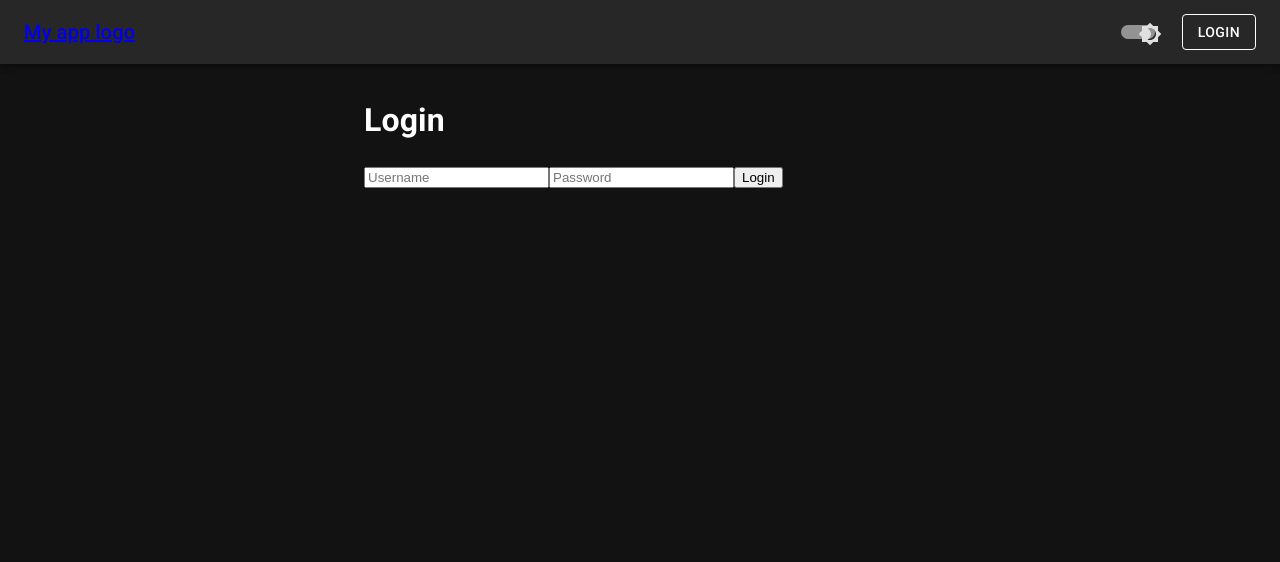
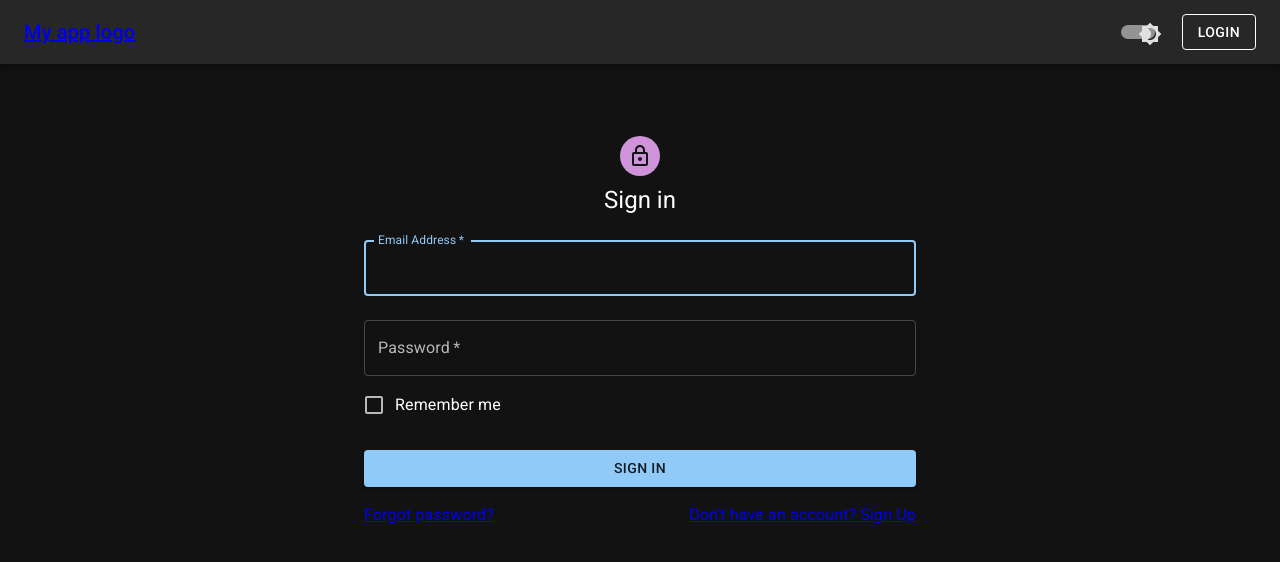
Before and after one commit to serjo96/react_blueprint, a React (Create React App) app: page /sign-in in a window 1280 px wide. Shown: the top 562 px of the page. Built offline with nearby package versions, Linux system fonts and the light colour scheme.

Commit message:
Updated style of pages

```diff
--- a/src/features/auth/copmonents/login-form.tsx
+++ b/src/features/auth/copmonents/login-form.tsx
@@ -1,6 +1,8 @@
 import React, { SyntheticEvent, useState } from 'react';
+import {Link, useNavigate} from 'react-router-dom';
+import {Box, Button, Checkbox, FormControlLabel, Grid, TextField} from "@mui/material";
+
 import { useAuth } from '~/features/auth/cotext/useAuth';
-import { useNavigate } from 'react-router-dom';
 
 const LoginForm = () => {
   const { login } = useAuth();
@@ -11,9 +13,7 @@
   const handleSubmit = async (event: SyntheticEvent) => {
     event.preventDefault();
     try {
-      // Используем значения состояния name и password
       await login({ name, password });
-      // Обработка ответа от login
       navigate('/calendar')
     } catch (error) {
 
@@ -29,21 +29,57 @@
   };
 
   return (
-    <form onSubmit={handleSubmit}>
-      <input
-        type="text"
+
+    <Box component="form" onSubmit={handleSubmit} noValidate sx={{ mt: 1 }}>
+      <TextField
+        margin="normal"
+        required
+        fullWidth
+        id="email"
+        label="Email Address"
+        name="email"
+        autoComplete="email"
+        autoFocus
         value={name}
         onChange={handleNameChange}
-        placeholder="Username"
       />
-      <input
+      <TextField
+        margin="normal"
+        required
+        fullWidth
+        name="password"
+        label="Password"
         type="password"
+        id="password"
+        autoComplete="current-password"
         value={password}
         onChange={handlePasswordChange}
-        placeholder="Password"
       />
-      <button type="submit">Login</button>
-    </form>
+      <FormControlLabel
+        control={<Checkbox value="remember" color="primary" />}
+        label="Remember me"
+      />
+      <Button
+        type="submit"
+        fullWidth
+        variant="contained"
+        sx={{ mt: 3, mb: 2 }}
+      >
+        Sign In
+      </Button>
+      <Grid container>
+        <Grid item xs>
+          <Link to={'/password-recovery'}>
+            Forgot password?
+          </Link>
+        </Grid>
+        <Grid item>
+          <Link to={'/sign-up'}>
+            {"Don't have an account? Sign Up"}
+          </Link>
+        </Grid>
+      </Grid>
+    </Box>
   );
 };
 
--- a/src/features/auth/copmonents/register-form.tsx
+++ b/src/features/auth/copmonents/register-form.tsx
@@ -1,4 +1,8 @@
+import {Avatar, Box, Button, Checkbox, FormControlLabel, Grid, TextField, Typography} from "@mui/material";
+import LockOutlinedIcon from '@mui/icons-material/LockOutlined';
 import React, { SyntheticEvent, useState } from 'react';
+import {Link} from "react-router-dom";
+
 import { useAuth } from '~/features/auth/cotext/useAuth';
 import registerSchema from '~/features/auth/copmonents/validtionRegister';
 
@@ -33,10 +37,64 @@
   };
 
   return (
-    <form onSubmit={handleSubmit}>
-      {/* Поля формы */}
-      <button type="submit">Login</button>
-    </form>
+
+        <Box component="form" noValidate onSubmit={handleSubmit} sx={{ mt: 3 }}>
+          <Grid container spacing={2}>
+            <Grid item xs={12}>
+              <TextField
+                required
+                fullWidth
+                id="email"
+                label="Email Address"
+                name="email"
+                autoComplete="email"
+              />
+            </Grid>
+            <Grid item xs={12}>
+              <TextField
+                required
+                fullWidth
+                name="password"
+                label="Password"
+                type="password"
+                id="password"
+                autoComplete="new-password"
+              />
+            </Grid>
+            <Grid item xs={12}>
+              <TextField
+                required
+                fullWidth
+                name="repeatPassword"
+                label="Repeat Password"
+                type="password"
+                id="repeat-password"
+                autoComplete="repeat-password"
+              />
+            </Grid>
+            <Grid item xs={12}>
+              <FormControlLabel
+                control={<Checkbox value="allowExtraEmails" color="primary" />}
+                label="I want to receive inspiration, marketing promotions and updates via email."
+              />
+            </Grid>
+          </Grid>
+          <Button
+            type="submit"
+            fullWidth
+            variant="contained"
+            sx={{ mt: 3, mb: 2 }}
+          >
+            Sign Up
+          </Button>
+          <Grid container justifyContent="flex-end">
+            <Grid item>
+              <Link to={'/sign-in'}>
+                Already have an account? Sign in
+              </Link>
+            </Grid>
+          </Grid>
+        </Box>
   );
 };
 
--- a/src/features/auth/pages/login-page.tsx
+++ b/src/features/auth/pages/login-page.tsx
@@ -1,12 +1,26 @@
 import React from 'react';
 import LoginForm from '~/features/auth/copmonents/login-form';
+import {Avatar, Box, Typography} from "@mui/material";
+import LockOutlinedIcon from "@mui/icons-material/LockOutlined";
 
 const LoginPage = () => {
   return (
-    <div>
-      <h1>Login</h1>
+    <Box
+      sx={{
+        marginTop: 8,
+        display: 'flex',
+        flexDirection: 'column',
+        alignItems: 'center',
+      }}
+    >
+      <Avatar sx={{ m: 1, bgcolor: 'secondary.main' }}>
+        <LockOutlinedIcon />
+      </Avatar>
+      <Typography component="h1" variant="h5">
+        Sign in
+      </Typography>
       <LoginForm />
-    </div>
+    </Box>
   );
 };
 
--- a/src/features/auth/pages/register-page.tsx
+++ b/src/features/auth/pages/register-page.tsx
@@ -1,13 +1,26 @@
-// RegisterPage.tsx
 import React from 'react';
 import RegisterForm from '~/features/auth/copmonents/register-form';
+import {Avatar, Box, Typography} from "@mui/material";
+import LockOutlinedIcon from "@mui/icons-material/LockOutlined";
 
 const RegisterPage = () => {
   return (
-    <div>
-      <h1>Register</h1>
+    <Box
+      sx={{
+        marginTop: 8,
+        display: 'flex',
+        flexDirection: 'column',
+        alignItems: 'center',
+      }}
+    >
+      <Avatar sx={{ m: 1, bgcolor: 'secondary.main' }}>
+        <LockOutlinedIcon />
+      </Avatar>
+      <Typography component="h1" variant="h5">
+        Sign up
+      </Typography>
       <RegisterForm />
-    </div>
+    </Box>
   );
 };
 
```
